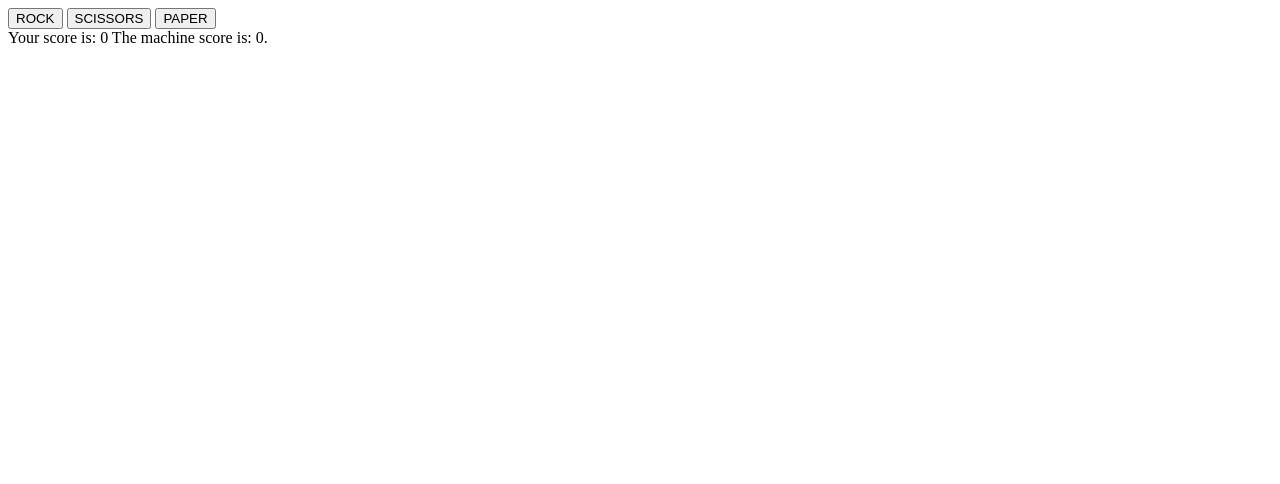
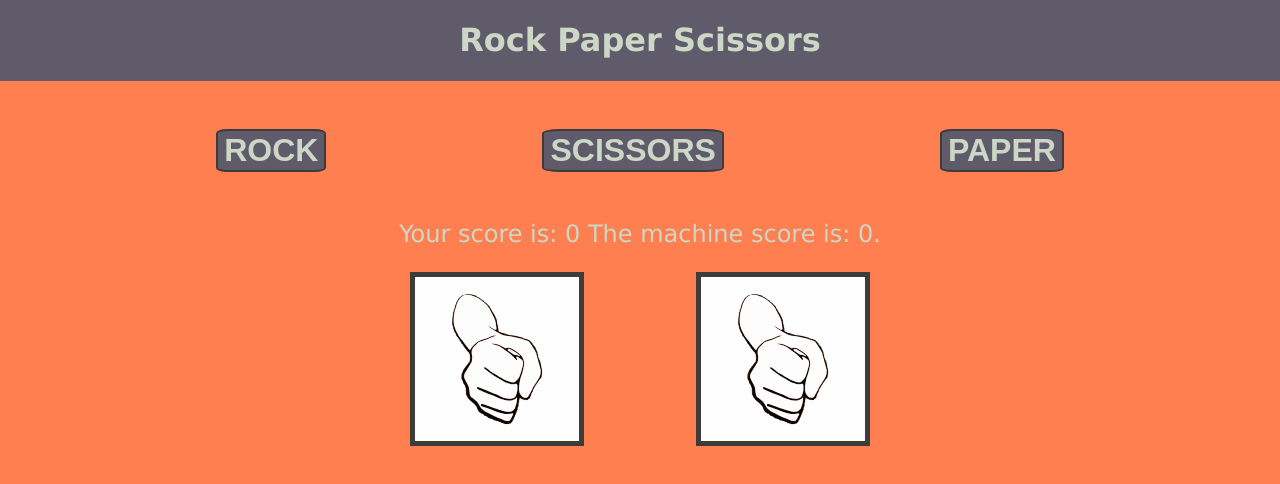
Before and after one commit to Ziffyyy/rps-top, a plain HTML site: page index.html in a window 1280 px wide. Both pictures are taken after a click on the button "ROCK". Drawn offline with Linux system fonts and the light colour scheme.

Commit message:
Add style
Added a css file and gave style to the page, also added
images to represent player and computer choices

```diff
--- a/index.html
+++ b/index.html
@@ -4,14 +4,28 @@
     <meta charset="UTF-8">
     <title>Rock Paper Scissors</title>
     <script src="script.js" defer></script>
+    <link rel="stylesheet" href="style.css">
 </head>
 <body>
-    <button id="rock" class="choiceButton">ROCK</button>
-    <button id="scissors" class="choiceButton">SCISSORS</button>
-    <button id="paper" class="choiceButton">PAPER</button>
+    <div class="header-container">
+        <h1 class="header">Rock Paper Scissors</h1>
+    </div>
+    <div class="game-container">
+        <button id="rock" class="choiceButton">ROCK</button>
+        <button id="scissors" class="choiceButton">SCISSORS</button>
+        <button id="paper" class="choiceButton">PAPER</button>
+    </div>
 
     <div id="container">
         <div id="results">Click a button to start!</div>
     </div>
+    <div class="choices-displayer">
+        <div class="choices">
+            <img id="user-choice" src="">
+        </div>
+        <div class="choices">
+            <img id="computer-choice" src="">
+        </div>
+    </div>
 </body>
 </html>
--- a/script.js
+++ b/script.js
@@ -3,17 +3,23 @@ let userChoice;
 let userScore = 0;
 let computerChoice;
 let computerScore = 0;
+
 let isResetButtonAppended = false;
 let alreadyCalledWinner = false;
+
 const buttons = document.querySelectorAll('.choiceButton');
 const container = document.querySelector('#container');
-const resultContainer = document.querySelector('#results')
+const resultContainer = document.querySelector('#results');
+const userChoiceDisplay = document.querySelector('#user-choice');
+const computerChoiceDisplay = document.querySelector('#computer-choice');
+const displayContainers = document.querySelectorAll('.choices');
 
 buttons.forEach((button) => {
     button.addEventListener('click', () => {
         userChoice = button.id;
         computerChoice = getComputerChoice();
         playRound(userChoice,computerChoice);
+        displayChoice(userChoice,computerChoice);
         updateScoreText();
         if(userScore === 5 || computerScore === 5) {
             alert(winner(userScore, computerScore));
@@ -77,3 +83,12 @@ function winner() {
     }
 
 }
+
+function displayChoice(userChoice, computerChoice) {
+    userChoiceDisplay.src = `images/${userChoice}.svg`;
+    computerChoiceDisplay.src = `images/${computerChoice}.svg`;
+
+    displayContainers.forEach((container) => {
+        container.style = 'border: 5px solid #3d3c3b';
+    })
+}
--- /dev/null
+++ b/style.css
@@ -0,0 +1,59 @@
+body {
+    background-color: #ff7f50;
+    padding: 0;
+    margin: 0;
+    font-family: Verdana, 'sans-serif';
+}
+
+.header-container {
+    background-color: #5f5b6b;
+    display: flex;
+    justify-content: center;
+    align-items: center;
+    margin-bottom: 32px;
+}
+
+.header {
+    color: #ccd7c5;
+}
+
+.game-container {
+    display: flex;
+    justify-content: space-evenly;
+    align-items: center;
+    padding: 16px;
+    gap: 16px;
+    margin-bottom: 32px;
+}
+
+button {
+    border-radius: 10%;
+    border: 2px solid #3d3b3c;
+    background-color: #5f5b6b;
+    color: #ccd7c5;
+    font-size: 32px;
+    font-weight: bold;
+}
+
+#container {
+    display: flex;
+    justify-content: center;
+    flex-wrap: wrap;
+}
+
+#container > #results {
+    color: #ccd7c5;
+    font-size: 24px;
+}
+
+.choices-displayer {
+    display:flex;
+    justify-content: center;
+    gap: 64px;
+}
+
+.choices {
+    display: flex;
+    flex-basis: 164px;
+    margin: 24px;
+}
```
Also changed, not shown: images/paper.svg (added), images/rock.svg (added), images/scissors.svg (added).
